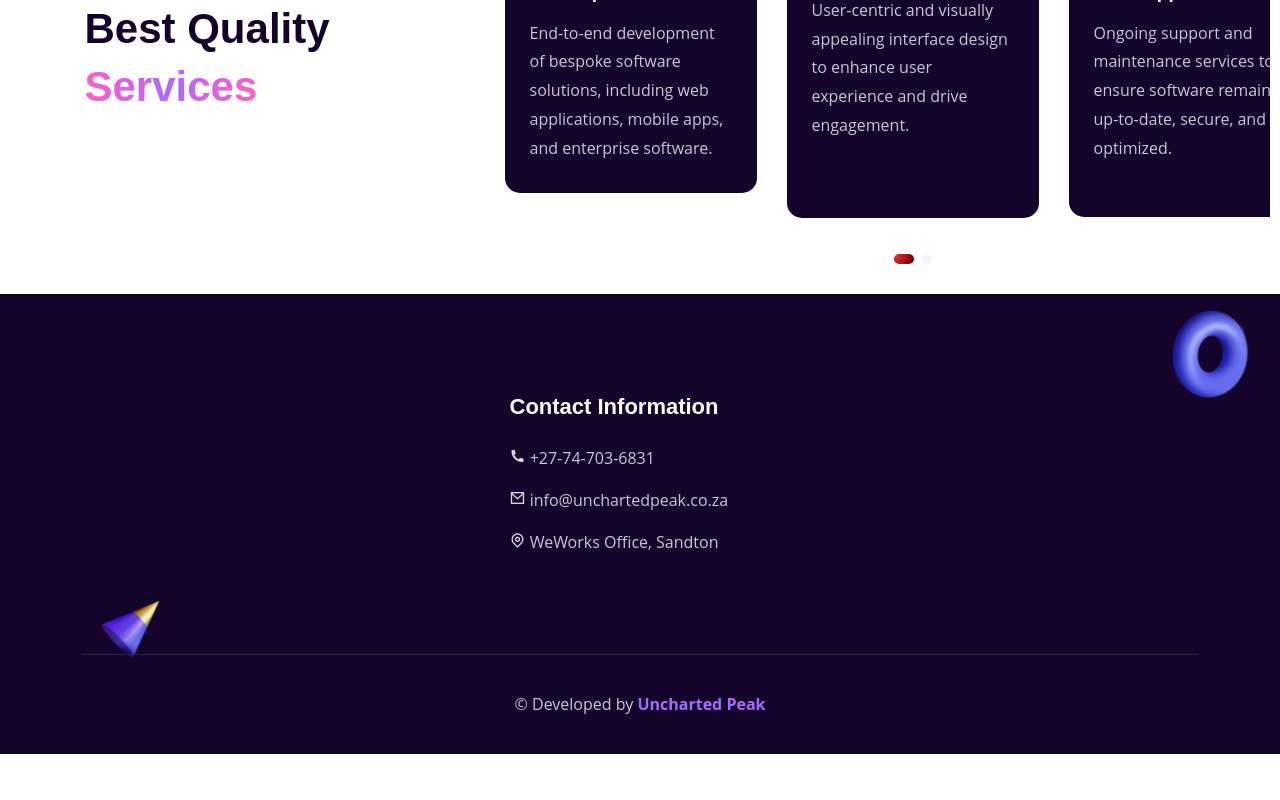
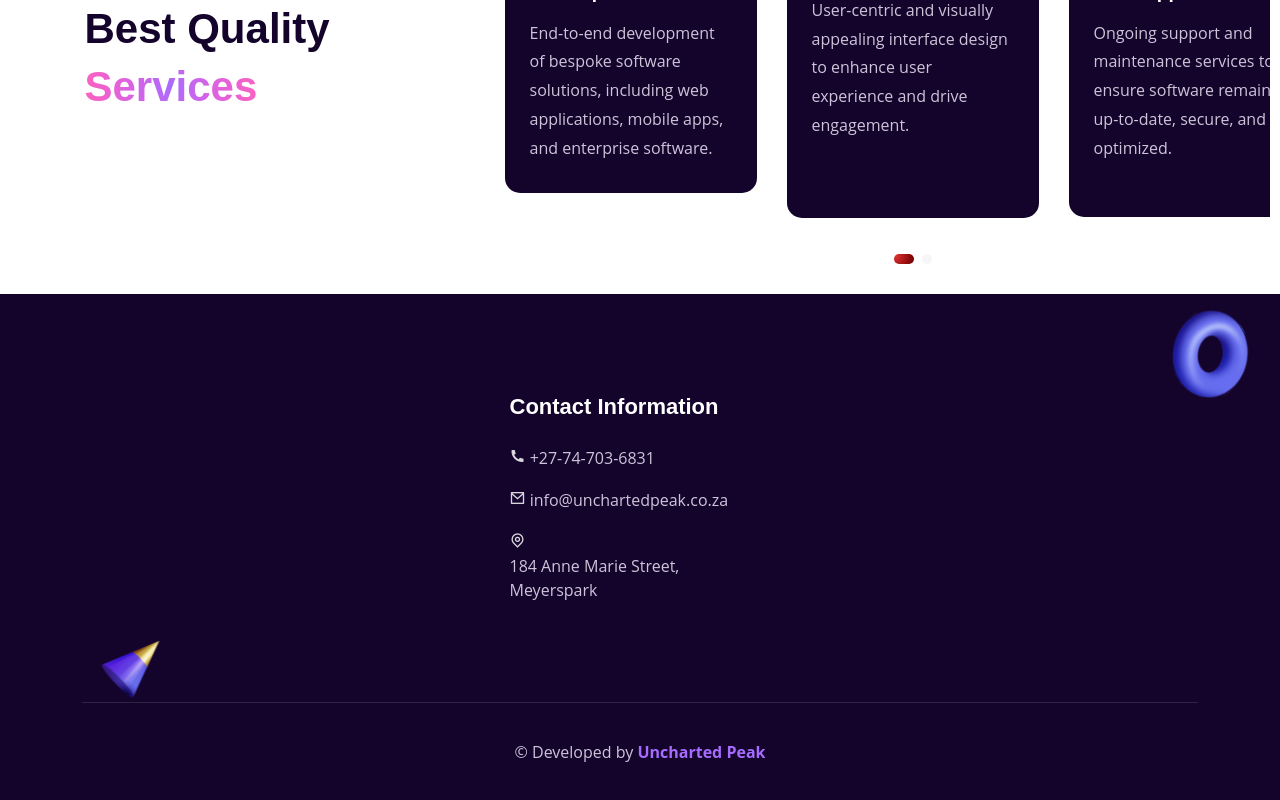
Before and after one commit to JonesNavela/uncharted-peak-web, a React (Create React App) app: page / in a window 1280 px wide. Shown: the part 1402-2202 px from the top of the page. Before the commit the page ends 2156 px from the top, so only its background shows below. Built offline with nearby package versions, Linux system fonts and the light colour scheme.

Commit message:
Update contact details

```diff
--- a/src/components/Layout/Footer.js
+++ b/src/components/Layout/Footer.js
@@ -32,8 +32,7 @@ const Footer = () => {
 
                   <li>
                     <i className="ri-map-pin-line" style={{ color: '#d9d5de'}}></i>{" "}
-                    <a>WeWorks Office,
-                    Sandton</a>
+                    <a>184 Anne Marie Street, Meyerspark</a>
                   </li>
                 </ul>
               </div>
--- a/src/components/Layout/Navbar.js
+++ b/src/components/Layout/Navbar.js
@@ -252,7 +252,7 @@ const Navbar = () => {
                 <ul className="info-list">
                   <li>
                     <i className="ri-phone-fill"></i>{" "}
-                    <a href="tel:0124567689">+27-12-456-7689</a>
+                    <a href="tel:0747036831">+27-74-703-6831</a>
                   </li>
 
                   <li>
@@ -261,8 +261,7 @@ const Navbar = () => {
                   </li>
 
                   <li>
-                    <i className="ri-map-pin-line"></i> WeWorks Office,
-                    Sandton
+                    <i className="ri-map-pin-line"></i> 184 Anne Marie Street, Meyerspark
                   </li>
                 </ul>
               </div>
```
